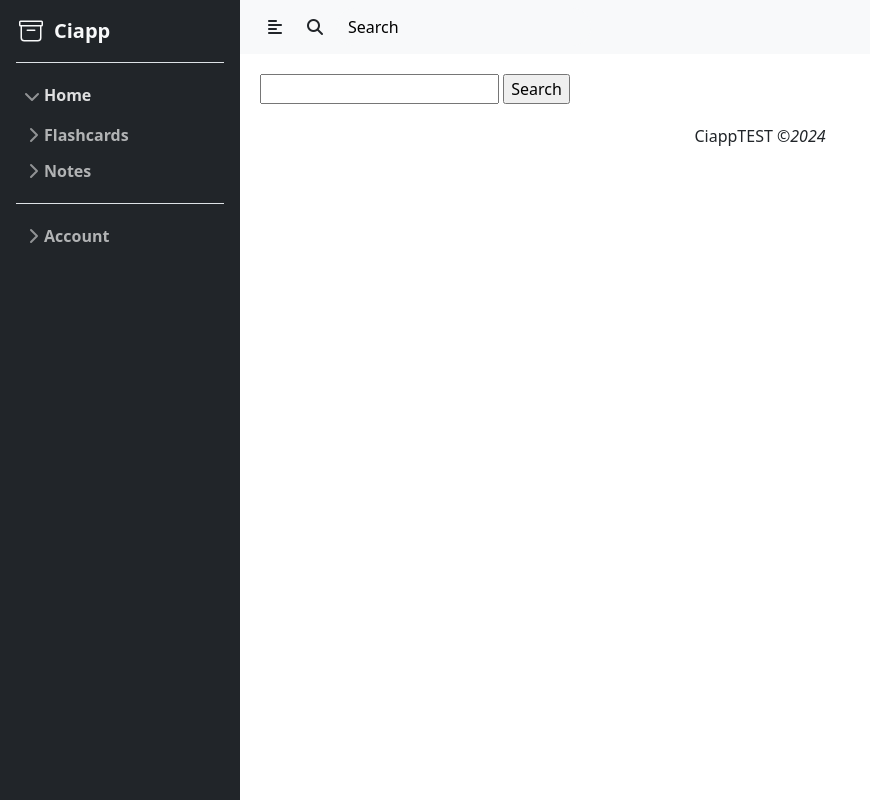
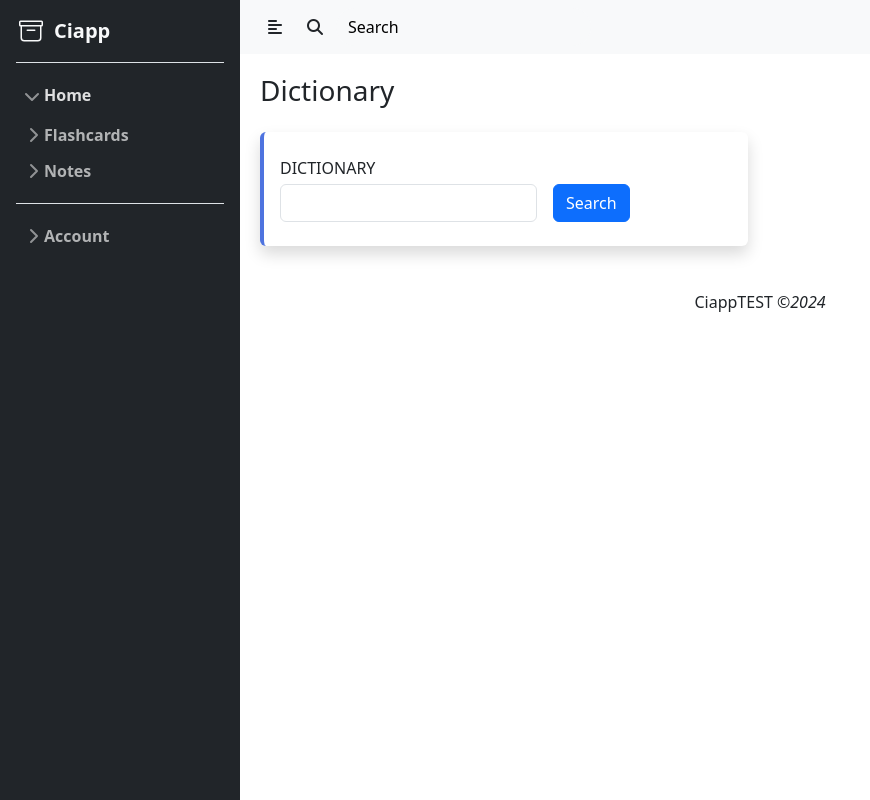
Before and after one commit to ziqiangy/ciapptest, a PHP site: the page made by application/views/dictionary/index.php in a window 1280 px wide. Shown: the whole page, without its empty margins (0-870 px from the left). Run offline with PHP 8.4, Linux system fonts and the light colour scheme; the template is opened without the code that fills it, so the values that code supplies are empty; some libraries are stand-ins or nearby versions.

Commit message:
update display front end dictionary

```diff
--- a/application/controllers/Dictionary.php
+++ b/application/controllers/Dictionary.php
@@ -4,7 +4,10 @@ class Dictionary extends CI_Controller
 {
     public function index()
     {
+        $this->load->view("templates/header");
         $this->load->view("dictionary/index");
+        $this->load->view("templates/footer");
+
     }
     public function search()
     {
--- a/application/views/dictionary/index.php
+++ b/application/views/dictionary/index.php
@@ -1,32 +1,108 @@
-<div>
-    <input type="text" id="vocab">
-    <input type="submit" id="vocab_search" value="Search">
+<style>
+    .border-left-primary {
+        border-left: .25rem solid #4e73df !important;
+    }
+
+    .border-left-success {
+        border-left: .25rem solid #1cc88a !important;
+    }
+
+    .border-left-info {
+        border-left: .25rem solid #36b9cc !important;
+    }
+
+    .border-left-warning {
+        border-left: .25rem solid #f6c23e !important;
+    }
+
+    .card {
+
+        --bs-card-border-width: 0px;
+        --bs-card-border-color: #fff;
+
+    }
+
+    a {
+        color: #4e73df;
+        text-decoration: none;
+        background-color: transparent
+    }
+</style>
+
+<!-- Page Heading -->
+<div class="d-sm-flex align-items-center justify-content-between mb-4">
+    <h1 class="h3 mb-0 text-gray-800">Dictionary</h1>
+</div>
+
+<!-- Content Row -->
+<div class="row">
+
+
+    <div class="col-xl-6 col-md-6 mb-4">
+        <div class="card border-left-primary shadow h-100 py-2">
+            <div class="card-body">
+                <div class="row no-gutters align-items-center">
+                    <div class="col mr-2">
+                        <div class="text-xs font-weight-bold text-dark text-uppercase mb-1">
+                            Dictionary</div>
+
+                        <div class="h5 mb-0 font-weight-bold text-gray-800">
+
+
+
+
+
+
+                        </div>
+
+                        <div class="row g-3">
+
+                            <div class="col-auto form-group">
+
+                                <label for="vocab" class="visually-hidden">Search</label>
+                                <input type="text" class="form-control" id="vocab">
+
+                            </div>
+                            <div class="col-auto">
+                                <input class="btn btn-primary" type="submit" id="vocab_search" value="Search">
+                            </div>
                         </div>
 
 
                         <div id="definition"></div>
+                    </div>
 
-<script src="/js/jquery-3.7.1.min.js"></script>
+                </div>
+            </div>
+        </div>
+    </div>
+
+
+
+</div>
+
+
+
+
 <script type="text/javascript">
-
     // #vocab
     // #vocab_search
     // #definition
 
-$("#vocab_search").click(()=>{
+    $("#vocab_search").click(() => {
         var vocab = $("#vocab").val();
         $.ajax({
-    type:"post",
-    url:"<?php echo base_url(); ?>index.php/dictionary/search",
-    data:{"vocab":vocab},
-    success:data=>{
+            type: "post",
+            url: "<?php echo base_url(); ?>index.php/dictionary/search",
+            data: {
+                "vocab": vocab
+            },
+            success: data => {
                 // console.log(data);
                 $('#definition').empty();
-        [data]=data;
-        $("#definition").append("<p>"+data.def+"</p>");
+                [data] = data;
+                $("#definition").append("<p>" + data.def + "</p>");
             }
         })
     })
-
-
 </script>
```
Lines whose indentation alone changed are shown as unchanged.
